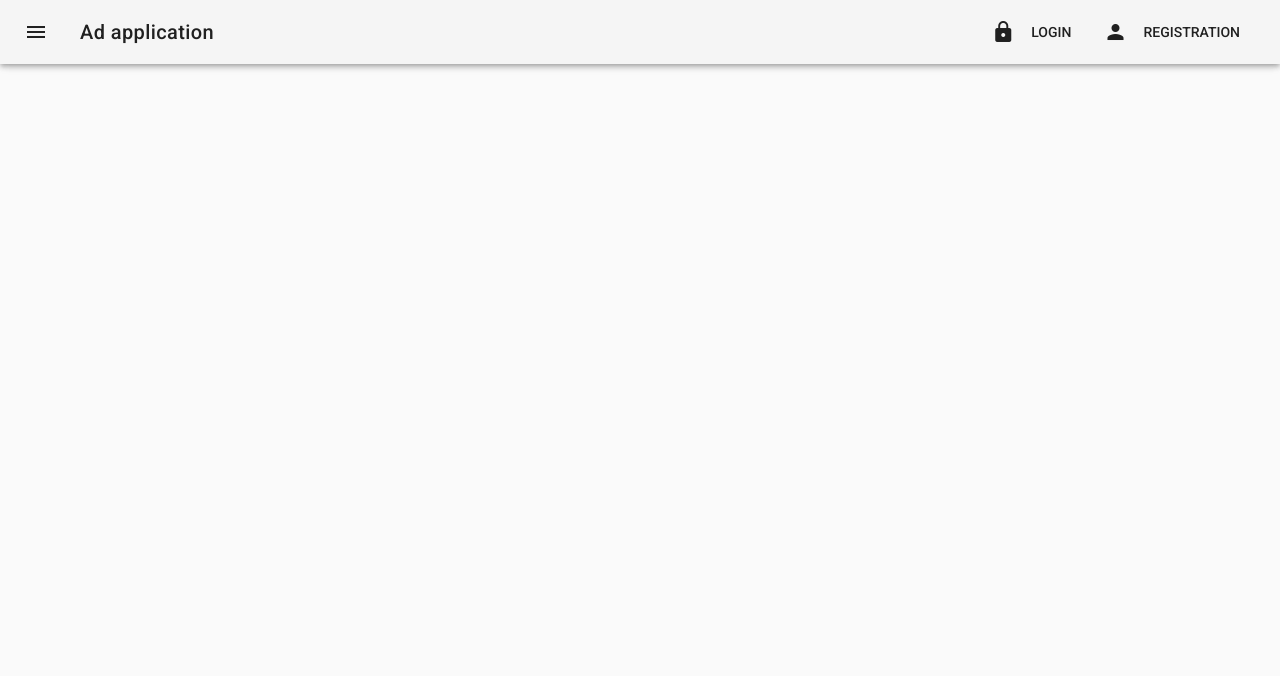
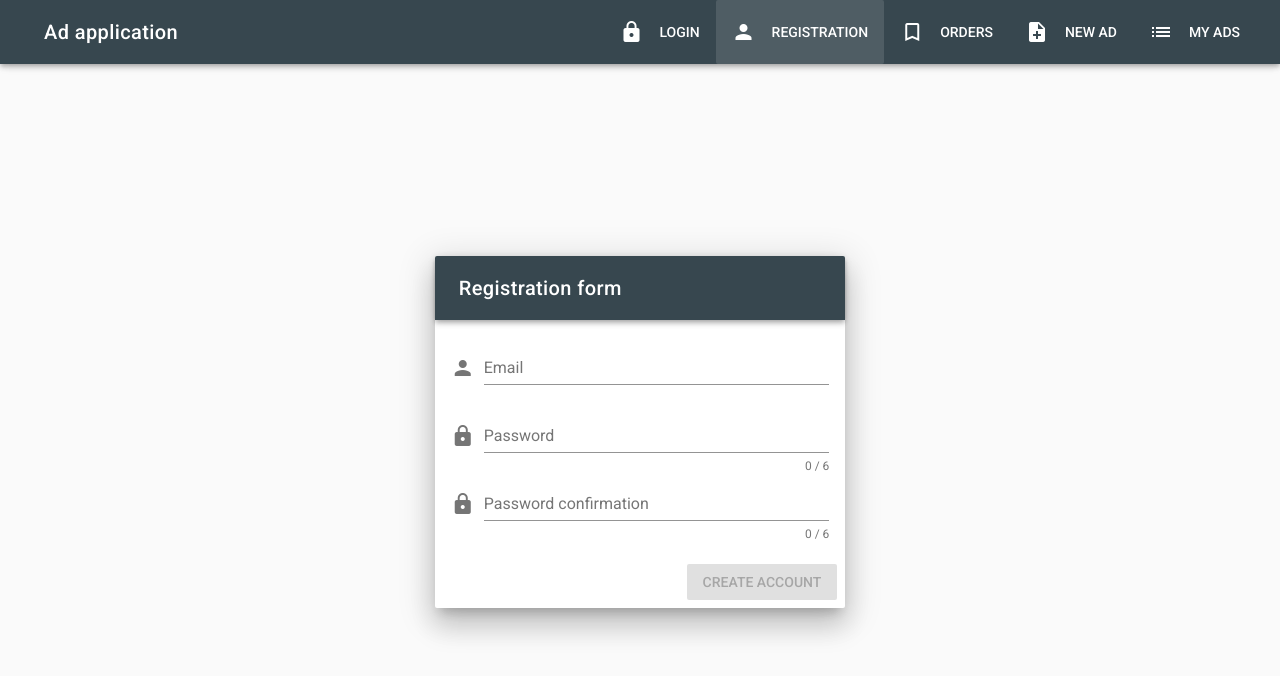
Before and after one commit to de4ev/ad-app, a Vue app: page /registration in a window 1280 px wide. Shown: the top 676 px of the page. Built offline with nearby package versions, Linux system fonts and the light colour scheme.

Commit message:
routing, login/registration components

```diff
--- a/src/App.vue
+++ b/src/App.vue
@@ -5,8 +5,8 @@
     >
       <v-list>
         <v-list-tile
-          v-for="(link, i) in links"
-          :key= "link.title"
+          v-for='(link, i) in links'
+          :key= 'link.title'
           :to="link.url"
         >
             <v-list-tile-action>
@@ -18,12 +18,15 @@
           </v-list-tile>
       </v-list>
     </v-navigation-drawer>
-    <v-toolbar app>
+    <v-toolbar dark app color='blue-grey darken-3'>
       <v-toolbar-side-icon
+        class='hidden-md-and-up'
         @click="drawer = !drawer"
         >
       </v-toolbar-side-icon>
-      <v-toolbar-title>Ad application</v-toolbar-title>
+      <v-toolbar-title>
+        <router-link to="/" class='pointer' tag="span">Ad application</router-link>
+      </v-toolbar-title>
       <v-spacer></v-spacer>
       <v-toolbar-items class='hidden-sm-and-down'>
         <v-btn
@@ -48,10 +51,19 @@
   data () {
     return {
       drawer: false,
-      links: [{ title: 'Login', icon: 'lock', url: '/login'},
-        {title: 'Registration', icon: 'person', url: '/registration'}
+      links: [{title: 'Login', icon: 'lock', url: '/login'},
+        {title: 'Registration', icon: 'person', url: '/registration'},
+        {title: 'Orders', icon: 'bookmark_border', url: '/orders'},
+        {title: 'New ad', icon: 'note_add', url: '/new'},
+        {title: 'My ads', icon: 'list', url: '/list'}
       ]
     }
   }
 }
 </script>
+
+<style scoped>
+  .pointer {
+    cursor: pointer;
+  }
+</style>
--- /dev/null
+++ b/src/components/Ads/Ad.vue
@@ -0,0 +1,17 @@
+<template>
+    <v-container>
+        <v-layout row>
+            <v-flex xs12>
+                <h1>Ad</h1>
+            </v-flex>
+        </v-layout>
+    </v-container>
+</template>
+
+<script>
+export default {
+  data () {
+    return {}
+  }
+}
+</script>
--- /dev/null
+++ b/src/components/Ads/AdList.vue
@@ -0,0 +1,17 @@
+<template>
+    <v-container>
+        <v-layout row>
+            <v-flex xs12>
+                <h1>Ad list</h1>
+            </v-flex>
+        </v-layout>
+    </v-container>
+</template>
+
+<script>
+export default {
+  data () {
+    return {}
+  }
+}
+</script>
--- /dev/null
+++ b/src/components/Ads/NewAd.vue
@@ -0,0 +1,17 @@
+<template>
+    <v-container>
+        <v-layout row>
+            <v-flex xs12>
+                <h1>New ad</h1>
+            </v-flex>
+        </v-layout>
+    </v-container>
+</template>
+
+<script>
+export default {
+  data () {
+    return {}
+  }
+}
+</script>
--- /dev/null
+++ b/src/components/Auth/Login.vue
@@ -0,0 +1,75 @@
+<template>
+      <v-container fluid fill-height>
+        <v-layout align-center justify-center>
+          <v-flex xs12 sm8 md6 lg4>
+            <v-card class="elevation-18">
+              <v-toolbar dark color="blue-grey darken-3">
+                <v-toolbar-title>Login</v-toolbar-title>
+              </v-toolbar>
+              <v-card-text>
+                <v-form v-model="valid" ref="form" validation>
+                  <v-text-field
+                    v-model="email"
+                    :rules="emailRules"
+                    color="blue-grey darken-1"
+                    prepend-icon="person"
+                    name="email"
+                    label="Email"
+                    type="email"
+                  ></v-text-field>
+                  <v-text-field
+                    v-model="password"
+                    :counter="6"
+                    color="blue-grey darken-1"
+                    :rules="passRules"
+                    prepend-icon="lock"
+                    name="password"
+                    label="Password"
+                    type="password"
+                  ></v-text-field>
+                </v-form>
+              </v-card-text>
+              <v-card-actions>
+                <v-spacer></v-spacer>
+                <v-btn
+                  @click="onSubmit"
+                  :disabled="!valid"
+                  color="orange accent-2"
+                  >Login</v-btn>
+              </v-card-actions>
+            </v-card>
+          </v-flex>
+        </v-layout>
+      </v-container>
+</template>
+
+<script>
+export default {
+  data () {
+    return {
+      email: '',
+      password: '',
+      valid: false,
+      emailRules: [
+        v => !!v || 'Email is required',
+        v => /^\w+([.-]?\w+)*@\w+([.-]?\w+)*(\.\w{2,3})+$/.test(v) || 'E-mail must be valid'
+      ],
+      passRules: [
+        v => !!v || 'Password is required',
+        v => (!!v && v.length >= 6) || 'Password must be at least 6 characters'
+      ]
+    }
+  },
+  methods: {
+    onSubmit () {
+      if (this.$refs.form.validate()) {
+        const user = {
+          email: this.email,
+          password: this.password
+        }
+        console.log(user)
+      }
+    }
+  }
+}
+</script>
--- /dev/null
+++ b/src/components/Auth/Registration.vue
@@ -0,0 +1,90 @@
+<template>
+      <v-container fluid fill-height>
+        <v-layout align-center justify-center>
+          <v-flex xs12 sm8 md6 lg4>
+            <v-card class="elevation-18">
+              <v-toolbar dark color="blue-grey darken-3">
+                <v-toolbar-title>Registration form</v-toolbar-title>
+              </v-toolbar>
+              <v-card-text>
+                <v-form v-model="valid" ref="form" validation>
+                  <v-text-field
+                    v-model="email"
+                    :rules="emailRules"
+                    color="blue-grey darken-1"
+                    prepend-icon="person"
+                    name="email"
+                    label="Email"
+                    type="email"
+                  ></v-text-field>
+                  <v-text-field
+                    v-model="password"
+                    :counter="6"
+                    color="blue-grey darken-1"
+                    :rules="passRules"
+                    prepend-icon="lock"
+                    name="password"
+                    label="Password"
+                    type="password"
+                  ></v-text-field>
+                  <v-text-field
+                    v-model="passConf"
+                    color="blue-grey darken-1"
+                    prepend-icon="lock"
+                    :counter="6"
+                    :rules="passConfRules"
+                    name="passConf"
+                    label="Password confirmation"
+                    type="password"
+                  ></v-text-field>
+                </v-form>
+              </v-card-text>
+              <v-card-actions>
+                <v-spacer></v-spacer>
+                <v-btn
+                  @click="onSubmit"
+                  :disabled="!valid"
+                  color="orange accent-2"
+                  >Create account</v-btn>
+              </v-card-actions>
+            </v-card>
+          </v-flex>
+        </v-layout>
+      </v-container>
+</template>
+
+<script>
+export default {
+  data () {
+    return {
+      email: '',
+      password: '',
+      passConf: '',
+      valid: false,
+      emailRules: [
+        v => !!v || 'Email is required',
+        v => /^\w+([.-]?\w+)*@\w+([.-]?\w+)*(\.\w{2,3})+$/.test(v) || 'E-mail must be valid'
+      ],
+      passRules: [
+        v => !!v || 'Password is required',
+        v => (!!v && v.length >= 6) || 'Password must be at least 6 characters'
+      ],
+      passConfRules: [
+        v => !!v || 'Password confirmation is required',
+        v => (v === this.password) || 'Passwords should match'
+      ]
+    }
+  },
+  methods: {
+    onSubmit () {
+      if (this.$refs.form.validate()) {
+        const user = {
+          email: this.email,
+          password: this.password
+        }
+        console.log(user)
+      }
+    }
+  }
+}
+</script>
--- /dev/null
+++ b/src/components/Home.vue
@@ -0,0 +1,17 @@
+<template>
+    <v-container>
+        <v-layout row>
+            <v-flex xs12>
+                <h1>Home</h1>
+            </v-flex>
+        </v-layout>
+    </v-container>
+</template>
+
+<script>
+export default {
+  data () {
+    return {}
+  }
+}
+</script>
--- /dev/null
+++ b/src/components/User/Orders.vue
@@ -0,0 +1,17 @@
+<template>
+    <v-container>
+        <v-layout row>
+            <v-flex xs12>
+                <h1>Orders</h1>
+            </v-flex>
+        </v-layout>
+    </v-container>
+</template>
+
+<script>
+export default {
+  data () {
+    return {}
+  }
+}
+</script>
--- a/src/router/index.js
+++ b/src/router/index.js
@@ -1,8 +1,52 @@
 import Vue from 'vue'
 import Router from 'vue-router'
+import Home from '@/components/Home'
+import Ad from '@/components/Ads/Ad'
+import AdList from '@/components/Ads/AdList'
+import NewAd from '@/components/Ads/NewAd'
+import Login from '@/components/Auth/Login'
+import Registration from '@/components/Auth/Registration'
+import Orders from '@/components/User/Orders'
 
 Vue.use(Router)
 
 export default new Router({
-  routes: []
+  routes: [
+    {
+      path: '',
+      name: 'home',
+      component: Home
+    },
+    {
+      path: '/ad/:id',
+      name: 'ad',
+      component: Ad
+    },
+    {
+      path: '/list',
+      name: 'adList',
+      component: AdList
+    },
+    {
+      path: '/new',
+      name: 'newAd',
+      component: NewAd
+    },
+    {
+      path: '/login',
+      name: 'login',
+      component: Login
+    },
+    {
+      path: '/registration',
+      name: 'reg',
+      component: Registration
+    },
+    {
+      path: '/orders',
+      name: 'orders',
+      component: Orders
+    }
+  ],
+  mode: 'history'
 })
```
